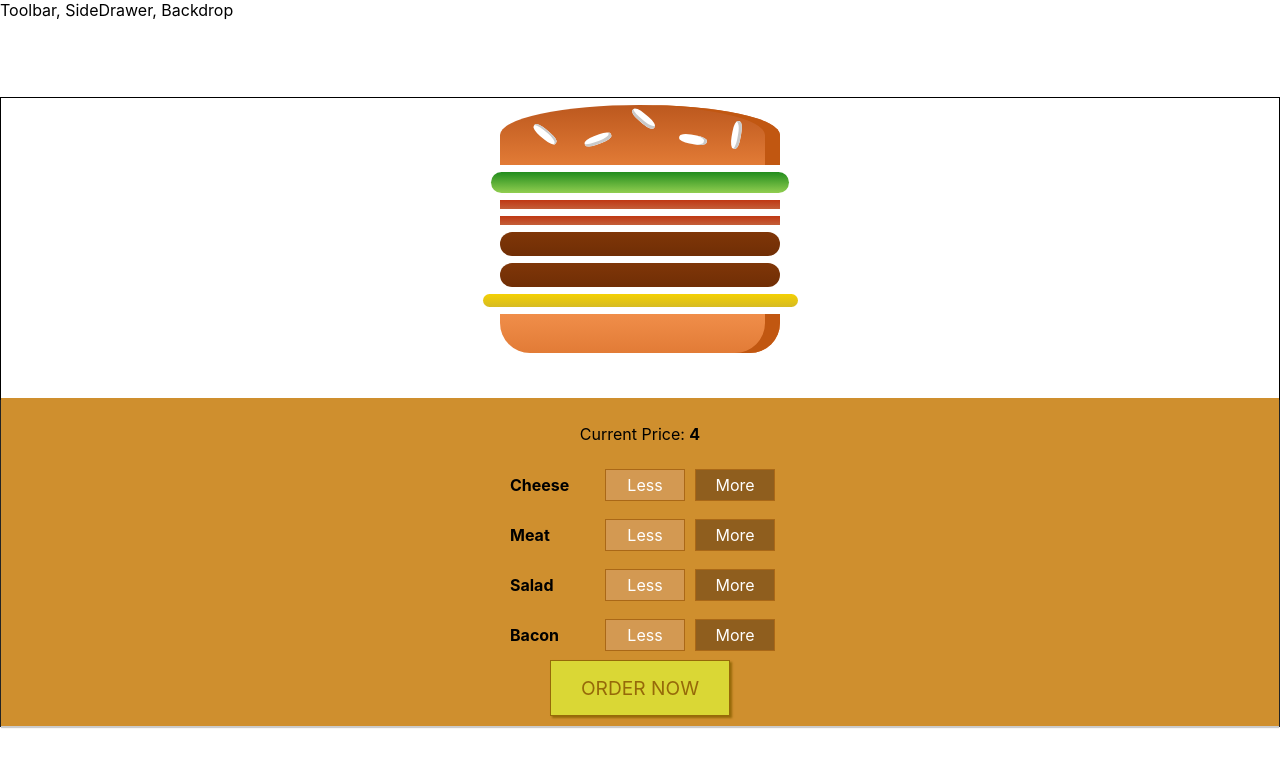
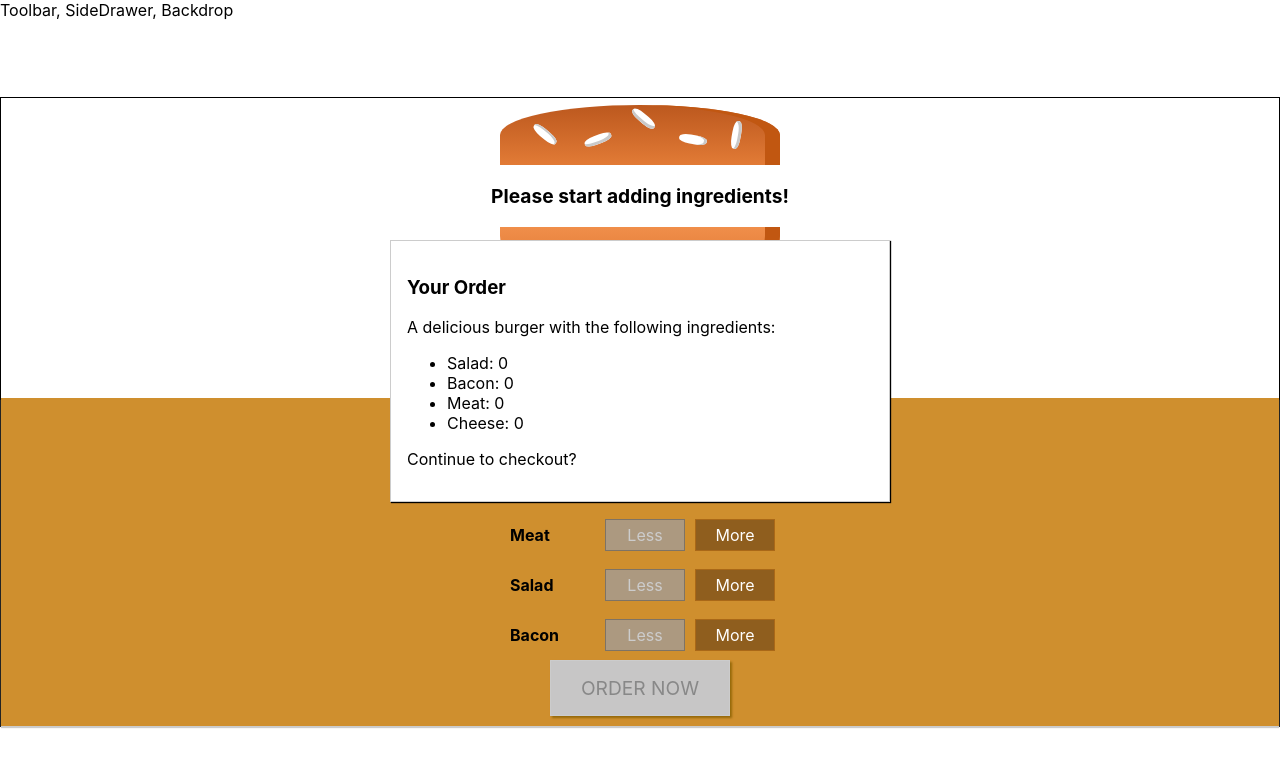
Before and after one commit to PJColombo/BurgerBuilder, a React (Create React App) app: page / in a window 1280 px wide. Shown: the top 766 px of the page. Built offline with nearby package versions, Linux system fonts and the light colour scheme.

Commit message:
Order logic and view added. BuildControl logic changes

```diff
--- a/package.json
+++ b/package.json
@@ -3,6 +3,7 @@
   "version": "0.1.0",
   "private": true,
   "dependencies": {
+    "axios": "^0.19.0",
     "prop-types": "^15.7.2",
     "react": "^16.8.6",
     "react-dom": "^16.8.6",
--- a/src/App.js
+++ b/src/App.js
@@ -1,12 +1,15 @@
 import React from 'react';
 import Layout from './components/Layout/Layout'
 import BurgerBuilder from './containers/BurgerBuilder/BurgerBuilder'
+
+import AjaxTesting from './containers/AjaxTesting'
 
 function App() {
   return (
     <div>
       <Layout>
         <BurgerBuilder />
+        {/* <AjaxTesting /> */}
       </Layout>
     </div>
   );
--- a/src/components/Burger/BuildControls/BuildControl/BuildControl.js
+++ b/src/components/Burger/BuildControls/BuildControl/BuildControl.js
@@ -4,11 +4,11 @@ import styles from './BuildControl.module.css'
 
 
 const buildControl = props => {
-    const { label, modified } = props
+    const { label, modified, disabled } = props
     return (
         <div className={styles.BuildControl}>
             <div className={styles.Label}>{label}</div>
-            <button className={styles.Less} onClick={modified.bind(this, false)}>Less</button>
+            <button className={styles.Less} onClick={modified.bind(this, false)} disabled={disabled}>Less</button>
             <button className={styles.More} onClick={modified.bind(this, true)}>More</button>
         </div>
     )
--- a/src/components/Burger/BuildControls/BuildControls.js
+++ b/src/components/Burger/BuildControls/BuildControls.js
@@ -11,7 +11,7 @@ const controls = [
     { label: "Bacon", type: "bacon" },
 ]
 const buildControls = props => {
-    const { price } = props
+    const { price, purchaseable,  disabled} = props
     const { onIngredientModified } = props
     return (
         <div className={styles.buildControls}>
@@ -21,9 +21,15 @@ const buildControls = props => {
                     key={control.label}
                     label={control.label}
                     modified={onIngredientModified.bind(this, control.type)}
+                    disabled={disabled[control.type]}
                 />
             ))}
-            <button className={styles.OrderButton}>ORDER NOW</button>
+            <button
+                className={styles.OrderButton}
+                disabled={!purchaseable}
+            >
+                ORDER NOW
+            </button>
         </div>
     )
 }
--- /dev/null
+++ b/src/components/Burger/OrderSummary/OrderSummary.js
@@ -0,0 +1,26 @@
+import React, { Fragment } from 'react'
+
+const OrderSummary = props => {
+    const { ingredients } = props
+    console.log(ingredients)
+    const ingredientSummary = Object.keys(ingredients)
+        .map(igKey => {
+            return (
+                <li>
+                    <span style={{textTransform: 'capitalize'}}>{igKey}</span>: {ingredients[igKey]}
+                </li>
+            )
+        })
+    return (
+        <Fragment>
+            <h3>Your Order</h3>
+            <p>A delicious burger with the following ingredients: </p>
+            <ul>
+                {ingredientSummary}
+            </ul>
+            <p>Continue to checkout?</p>
+        </Fragment>
+    )
+}
+
+export default OrderSummary
--- /dev/null
+++ b/src/components/UI/Modal/Modal.js
@@ -0,0 +1,11 @@
+import React from 'react'
+
+import styles from './Modal.module.css'
+
+const Modal = props => (
+    <div className={styles.Modal}>
+        { props.children }
+    </div>
+)
+
+export default Modal
--- /dev/null
+++ b/src/components/UI/Modal/Modal.module.css
@@ -0,0 +1,20 @@
+.Modal {
+    position: fixed;
+    z-index: 500;
+    background-color: white;
+    width: 70%;
+    border: 1px solid #ccc;
+    box-shadow: 1px 1px 1px black;
+    padding: 16px;
+    left: 15%;
+    top: 30%;
+    box-sizing: border-box;
+    transition: all 0.3s ease-out;
+}
+
+@media (min-width: 600px) {
+    .Modal {
+        width: 500px;
+        left: calc(50% - 250px);
+    }
+}
--- /dev/null
+++ b/src/containers/AjaxTesting.js
@@ -0,0 +1,35 @@
+import React, {useState, useEffect} from 'react'
+import axios from 'axios'
+
+const AjaxTesting = props => {
+    const [posts, setPosts] = useState([])
+    const [ errorMessage, setErrorMessage ] = useState("")
+
+    useEffect(() => {
+        axios.get('https://jsonplaceholder.typicode.com/posts')
+            .then(res => {
+                setPosts(res.data)
+            })
+            .catch(err => {
+                console.log(err)
+            })
+    })
+
+    return (
+        <div>
+            {errorMessage && <p>{errorMessage}</p>}
+            {posts.map(post => {
+                return (
+                    <div>
+                        <h1>{post.title}</h1>
+                        <div>
+                            {post.body}
+                        </div>
+                    </div>
+                )
+            })}
+        </div>
+    )
+}
+
+export default AjaxTesting
--- a/src/containers/BurgerBuilder/BurgerBuilder.js
+++ b/src/containers/BurgerBuilder/BurgerBuilder.js
@@ -2,6 +2,9 @@ import React, { Component, Fragment} from 'react'
 
 import Burger from '../../components/Burger/Burger'
 import BuildControls from '../../components/Burger/BuildControls/BuildControls'
+import Modal from '../../components/UI/Modal/Modal'
+import OrderSummary from '../../components/Burger/OrderSummary/OrderSummary'
+
 
 const INGREDIENT_PRICES = {
     salad: 0.5,
@@ -11,12 +14,12 @@ const INGREDIENT_PRICES = {
 }
 const INITIAL_STATE = {
     ingredients: {
-        salad: 1,
-        bacon: 2,
-        meat: 2,
-        cheese: 1,
+        salad: 0,
+        bacon: 0,
+        meat: 0,
+        cheese: 0,
     },
-    totalPrice: 4,
+    totalPrice: 0,
     purchaseable: false,
 }
 
@@ -24,14 +27,23 @@ class BurgerBuilder extends Component {
 
     state = INITIAL_STATE
 
-    updatePurchaseState = () => {
-
+    updatePurchaseState = (updateIngredients) => {
+        const ingredients = {
+            ...updateIngredients,
+        }
+        const sum = Object.keys(ingredients)
+            .map(key => {
+                return ingredients[key]
+            })
+            .reduce((sum, el) => {
+                return sum + el
+            }, 0)
+        this.setState({purchaseable: sum > 0})
     }
 
     modifyIngredientHandler = (type, addIngredient) => {
-        this.setState((prevState) => {
-            let ingredients = {...prevState.ingredients},
-                totalPrice = prevState.totalPrice
+        let ingredients = {...this.state.ingredients},
+                totalPrice = this.state.totalPrice
             if (addIngredient) {
                 ingredients[type]++;
                 totalPrice += INGREDIENT_PRICES[type]
@@ -42,17 +54,15 @@ class BurgerBuilder extends Component {
                     totalPrice -= INGREDIENT_PRICES[type]
                 }
             }
+
             //Set two decimals only
             totalPrice =+ totalPrice.toFixed(2)
-            return {
-                ingredients,
-                totalPrice,
-            }
-        })
+        this.setState({ingredients, totalPrice})
+        this.updatePurchaseState(ingredients)
     }
 
     render() {
-        const { ingredients, totalPrice } = this.state
+        const { ingredients, totalPrice, purchaseable } = this.state
         const { modifyIngredientHandler } = this
 
         let disabledInfo =  {
@@ -62,10 +72,15 @@ class BurgerBuilder extends Component {
             disabledInfo[key] = disabledInfo[key] <= 0
         return (
             <Fragment>
+                <Modal>
+                    <OrderSummary ingredients={ingredients}></OrderSummary>
+                </Modal>
                 <Burger ingredients={ingredients} />
                 <BuildControls
                     onIngredientModified={modifyIngredientHandler}
                     price={totalPrice}
+                    disabled={disabledInfo}
+                    purchaseable={purchaseable}
                 />
             </Fragment>
         )
```
Also changed, not shown: src/components/UI/BackDrop/BackDrop.js (added), 1 other file (tests, documents, lock files or other folders).
